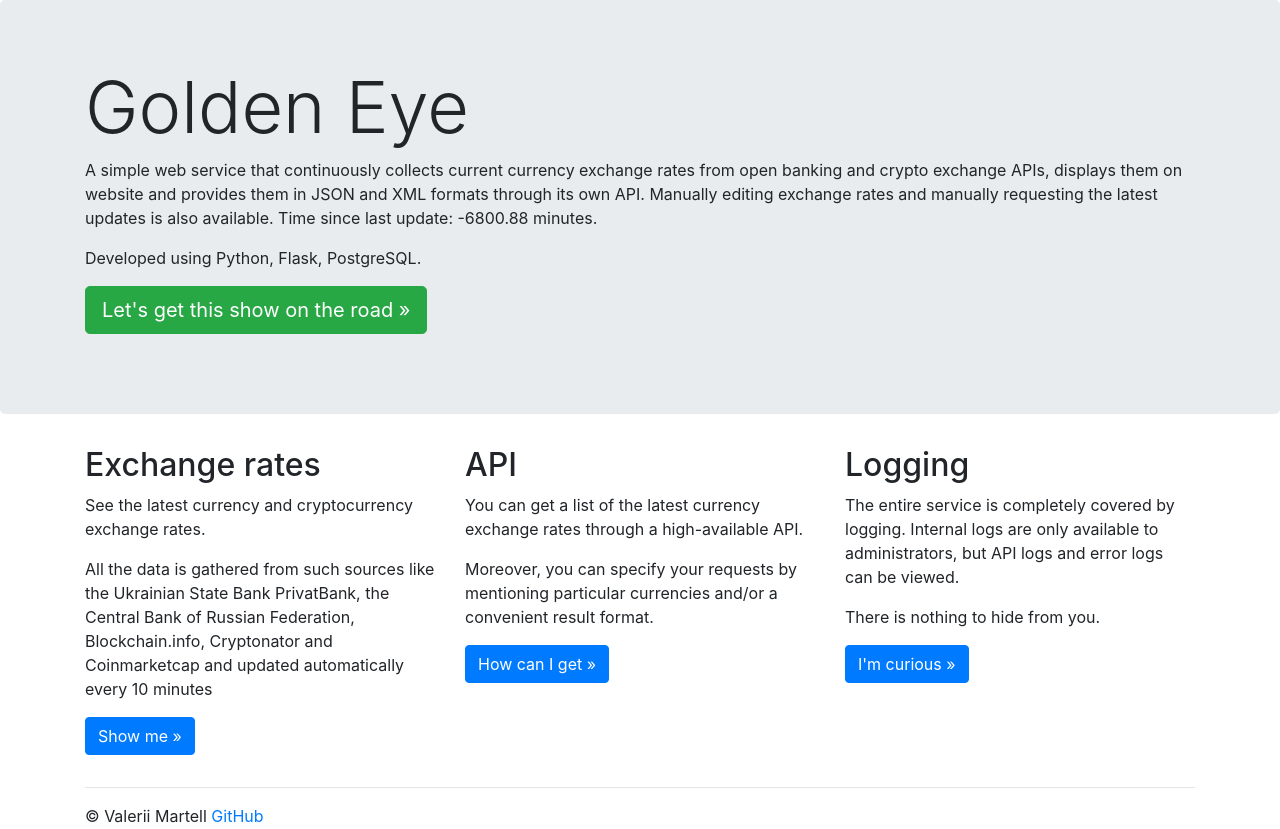
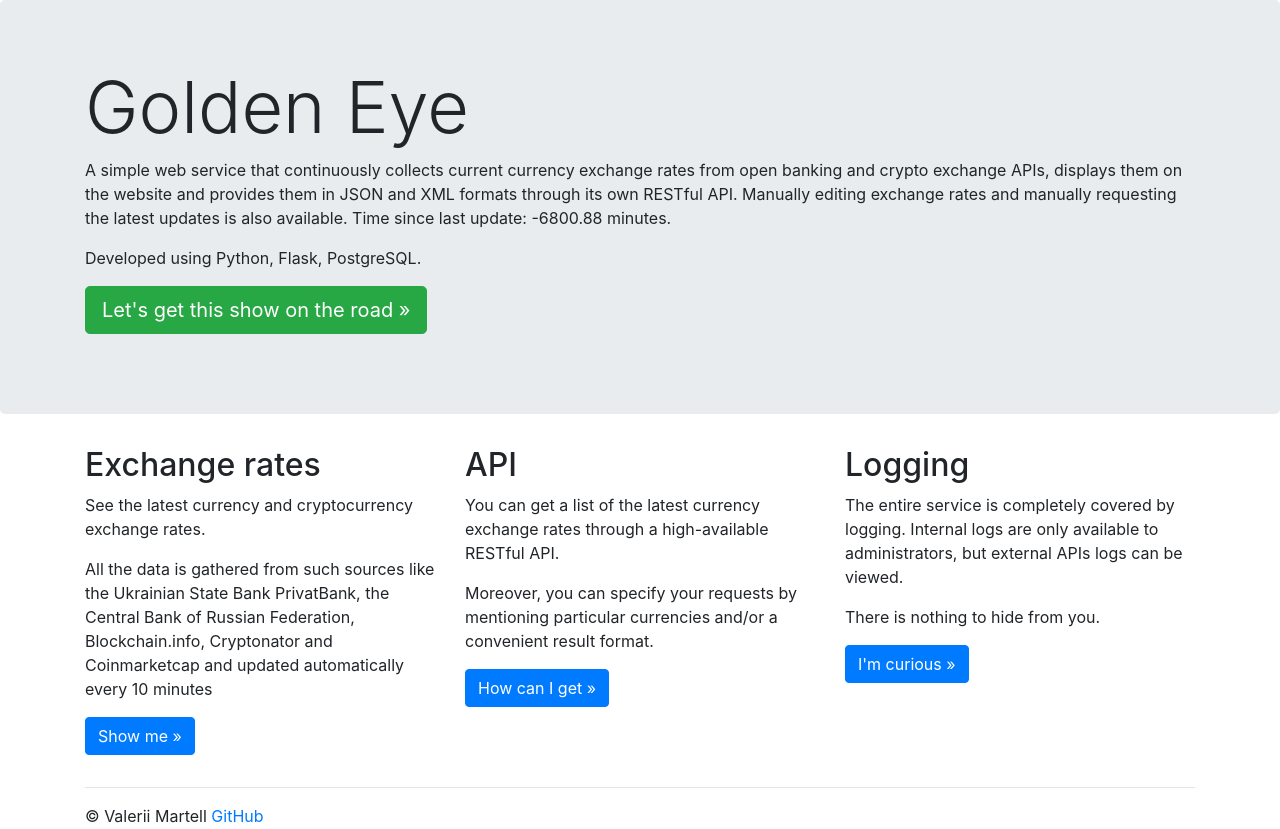
Before and after one commit to valerii-martell/golden-eye, a Flask app: page / in a window 1280 px wide. Shown: the part 56-885 px from the top of the page. Run offline with Flask 2, Linux system fonts and the light colour scheme; some libraries are stand-ins or nearby versions.

Commit message:
Update some inner text and fix some typo errors

```diff
--- a/templates/index.html
+++ b/templates/index.html
@@ -48,8 +48,8 @@
                 <h1 class="display-3">Golden Eye</h1>
                 <p>
                     A simple web service that continuously collects current currency exchange rates from open banking
-                    and crypto exchange APIs, displays them on website and provides them in JSON and XML
-                    formats through its own API. Manually editing exchange rates and
+                    and crypto exchange APIs, displays them on the website and provides them in JSON and XML
+                    formats through its own RESTful API. Manually editing exchange rates and
                     manually requesting the latest updates is also available. Time since last update: {{ minutes }}
                     minutes.
                 </p>
@@ -77,7 +77,7 @@
             </div>
             <div class="col">
                 <h2>API</h2>
-                <p>You can get a list of the latest currency exchange rates through a high-available API.</p>
+                <p>You can get a list of the latest currency exchange rates through a high-available RESTful API.</p>
                 <p>Moreover, you can specify your requests by mentioning particular currencies and/or a convenient
                     result format. </p>
                 <p><a class="btn btn-primary" href="/actors" role="button">How can I get »</a></p>
@@ -85,7 +85,7 @@
             <div class="col">
                 <h2>Logging</h2>
                 <p>The entire service is completely covered by logging. Internal logs are only available to
-                    administrators, but API logs and error logs can be viewed.</p>
+                    administrators, but external APIs logs can be viewed.</p>
                 <p>There is nothing to hide from you.</p>
                 <p><a class="btn btn-primary" href="/aggregations" role="button">I'm curious »</a></p>
             </div>
--- a/templates/logs.html
+++ b/templates/logs.html
@@ -13,7 +13,7 @@
                 <h2 class="display-4">{{ logs_type[:-1].capitalize() if logs_type == "errors" else logs_type.upper() }}
                     logs: page {{ page_number }}</h2>
             {% endif %}
-            <p>This request also can be specified by mentioning a convenient format, so you can see them on website
+            <p>Here you can see only external APIs logs. This request also can be specified by mentioning a convenient format, so you can see them on website
                 or get it as a JSON. Logs service is also paginated, 10 per page.</p>
             <p style="margin-top: 4vh">
             <div class="row">
```
